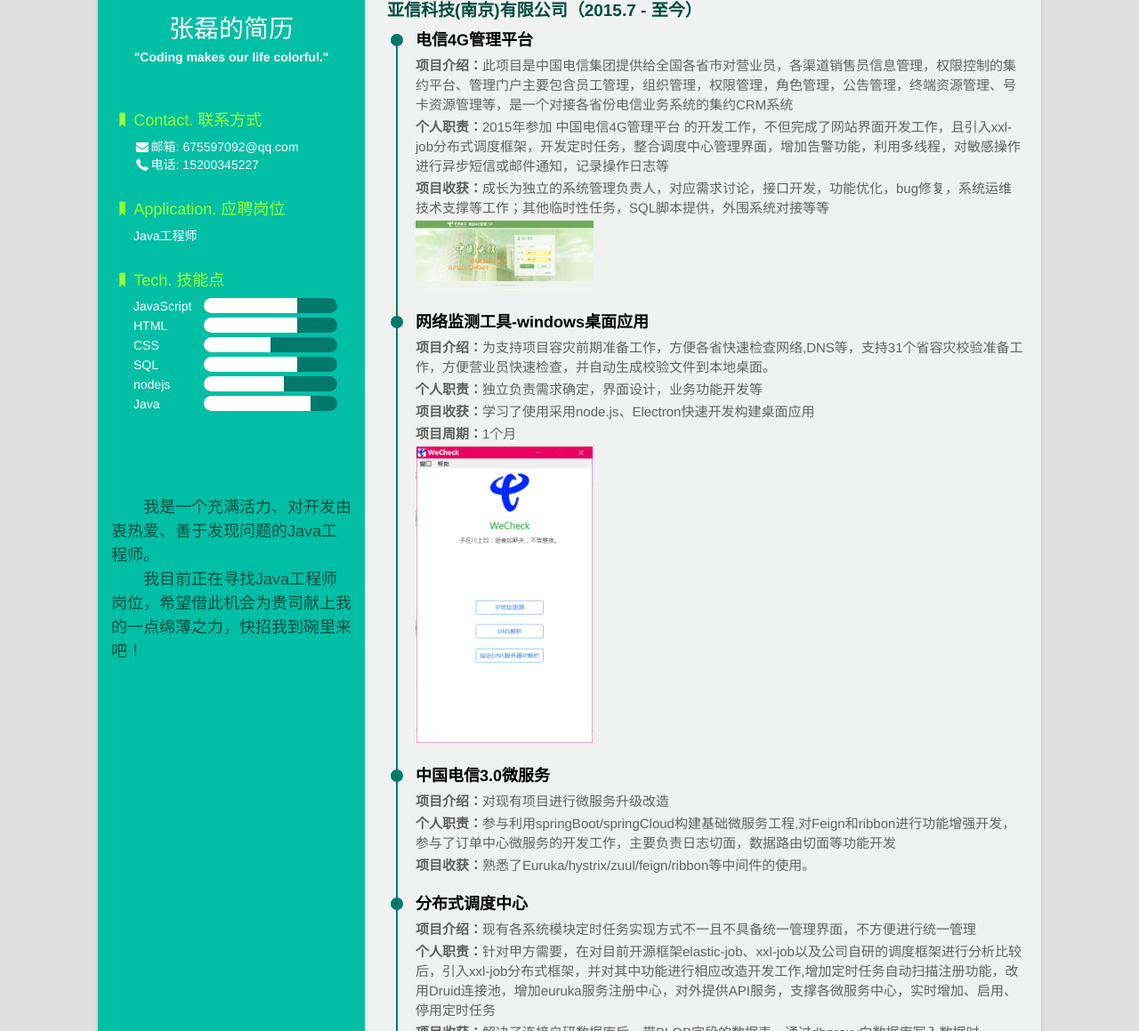
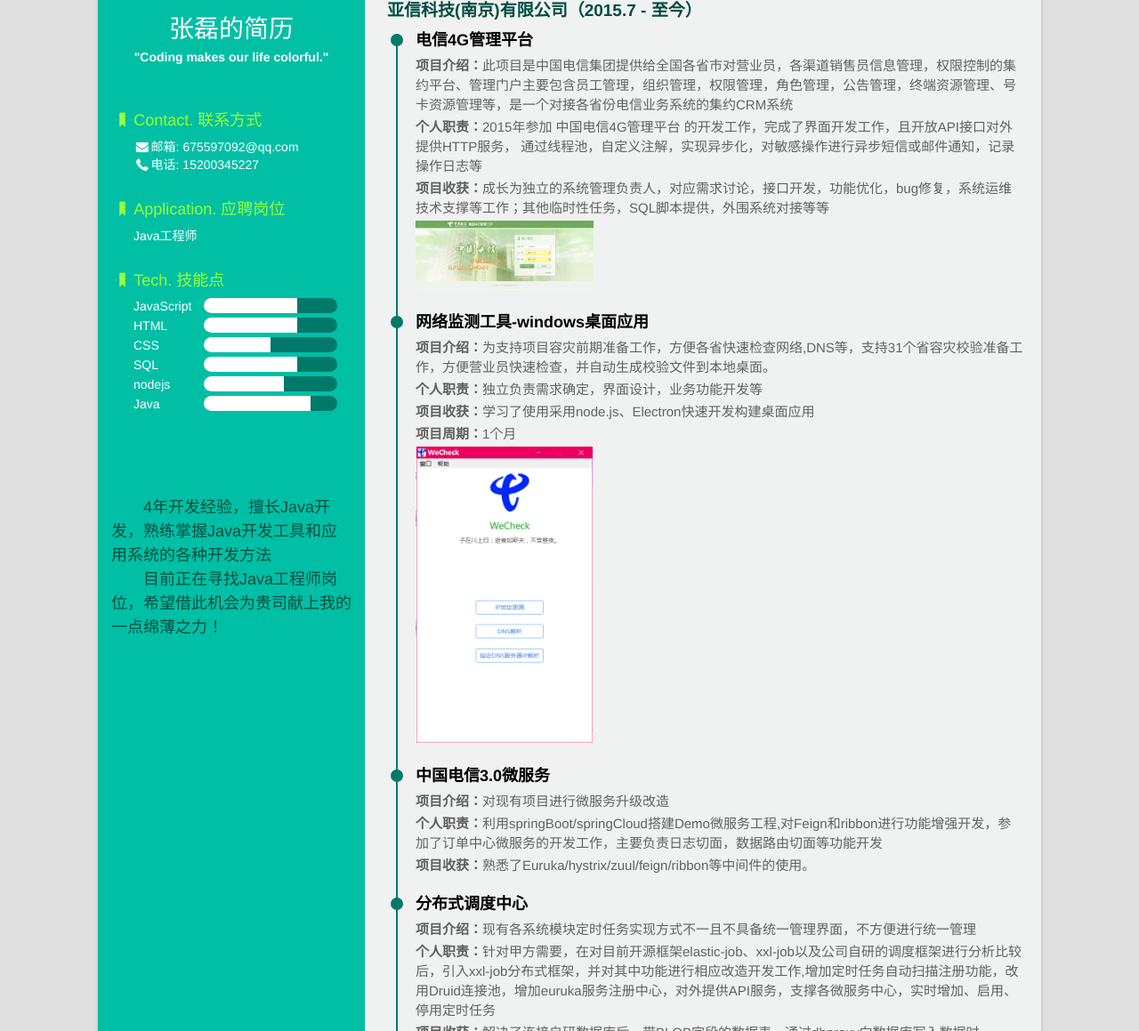
Before and after one commit to zhanglei20/img, a website: page index.html in a window 1280 px wide. Shown: the part 296-1455 px from the top of the page at 89% size. Drawn offline with Linux system fonts and the light colour scheme.

Commit message:
更新简历

```diff
--- a/index.html
+++ b/index.html
@@ -91,8 +91,8 @@
                 </li>
             </ul>
             <div class="note">
-                <p>我是一个充满活力、对开发由衷热爱、善于发现问题的Java工程师。</p>
-                <p>我目前正在寻找Java工程师岗位，希望借此机会为贵司献上我的一点绵薄之力，快招我到碗里来吧！</p>
+                <p>4年开发经验，擅长Java开发，熟练掌握Java开发工具和应用系统的各种开发方法</p>
+                <p>目前正在寻找Java工程师岗位，希望借此机会为贵司献上我的一点绵薄之力！</p>
             </div>
         </div>
         <div class="main">
@@ -113,7 +113,7 @@
                             <div class="circle"></div>
                             <h4>电信4G管理平台</h4>
                             <p><b>项目介绍：</b>此项目是中国电信集团提供给全国各省市对营业员，各渠道销售员信息管理，权限控制的集约平台、管理门户主要包含员工管理，组织管理，权限管理，角色管理，公告管理，终端资源管理、号卡资源管理等，是一个对接各省份电信业务系统的集约CRM系统</p>
-                            <p><b>个人职责：</b>2015年参加 中国电信4G管理平台 的开发工作，不但完成了网站界面开发工作，且引入xxl-job分布式调度框架，开发定时任务，整合调度中心管理界面，增加告警功能，利用多线程，对敏感操作进行异步短信或邮件通知，记录操作日志等</p>
+                            <p><b>个人职责：</b>2015年参加 中国电信4G管理平台 的开发工作，完成了界面开发工作，且开放API接口对外提供HTTP服务， 通过线程池，自定义注解，实现异步化，对敏感操作进行异步短信或邮件通知，记录操作日志等</p>
                             <p><b>项目收获：</b>成长为独立的系统管理负责人，对应需求讨论，接口开发，功能优化，bug修复，系统运维技术支撑等工作；其他临时性任务，SQL脚本提供，外围系统对接等等</p>
                             <img src="img/sm_index.png">
                         </li>
@@ -130,7 +130,7 @@
                             <div class="circle"></div>
                             <h4>中国电信3.0微服务</h4>
                             <p><b>项目介绍：</b>对现有项目进行微服务升级改造</p>
-                            <P><b>个人职责：</b>参与利用springBoot/springCloud构建基础微服务工程,对Feign和ribbon进行功能增强开发，参与了订单中心微服务的开发工作，主要负责日志切面，数据路由切面等功能开发</p>
+                            <P><b>个人职责：</b>利用springBoot/springCloud搭建Demo微服务工程,对Feign和ribbon进行功能增强开发，参加了订单中心微服务的开发工作，主要负责日志切面，数据路由切面等功能开发</p>
                             <p><b>项目收获：</b>熟悉了Euruka/hystrix/zuul/feign/ribbon等中间件的使用。</p>
                         </li>
                         <li>
```
